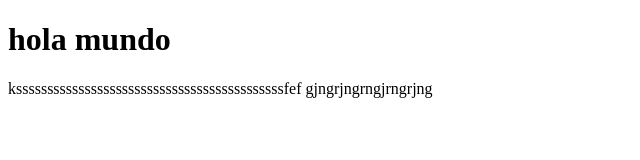
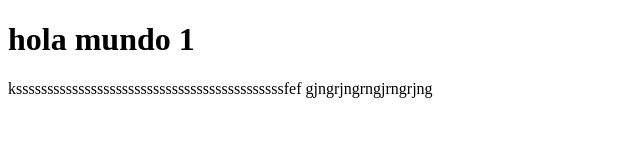
Before and after one commit to Daniel-montoya283/prueba.2, a plain HTML site: page index.html in a window 1280 px wide. Shown: the full height of the page, 0-640 px from the left. Drawn offline with Linux system fonts and the light colour scheme.

Commit message:
segunfo commit

```diff
--- a/index.html
+++ b/index.html
@@ -9,7 +9,7 @@
 <body>
 
 
-<h1>hola mundo</h1>
+<h1>hola mundo 1</h1>
 <p>ksssssssssssssssssssssssssssssssssssssssssssfef
 gjngrjngrngjrngrjng</p>
 
```
